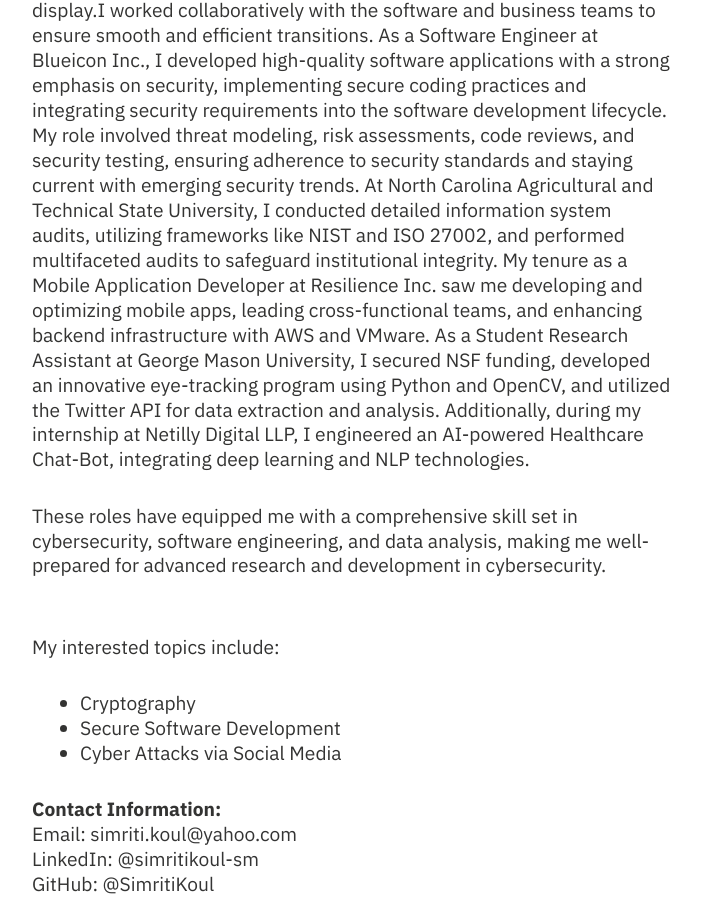
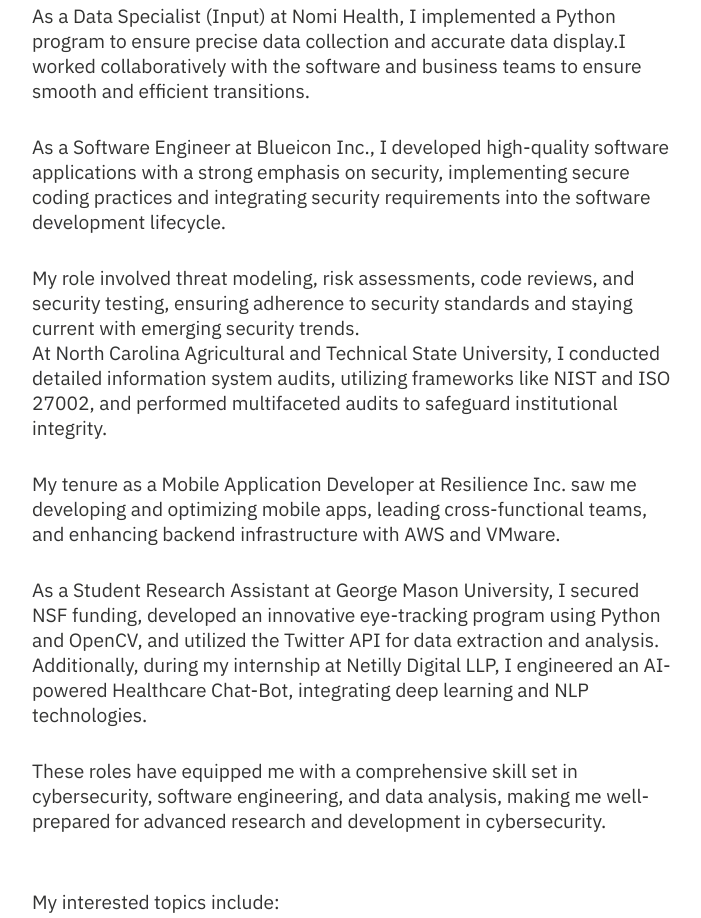
Before and after one commit to SimritiKoul/SimritiKoul.github.io, a plain HTML site: page index.html in a window 1280 px wide. Shown: the part 615-1533 px from the top of the page, without its empty margins (352-1053 px from the left). Before the commit the page ends 1376 px from the top, so only its background shows below. Drawn offline with nearby package versions, Linux system fonts and the light colour scheme; a web font is replaced by a local one.

Commit message:
Update index.html

```diff
--- a/index.html
+++ b/index.html
@@ -125,13 +125,13 @@
 				I have spent time working at <a href="https://eastern.usu.edu/"> Utah State University - Eastern, <a href="https://www.nomihealth.com/"> Nomi Health, <a href="https://blueiconinc.com/" >Blueicon Inc.</a>, <a href="https://www.ncat.edu/" >North Carolina A&T State University</a>, <a href="http://www.mylearningtools.org/" >Resilience Inc.</a> and <a href="https://www.gmu.edu/" >George Mason University</a>.</p>
 			<p>	Throughout my career, I have amassed a diverse and robust experience in cybersecurity, software development, and auditing.
 				As an IT & Cybersecurity Lecturer at Utah State University, I have delivered full-time instruction in Information Technology and Cybersecurity, integrating theoretical concepts with hands-on learning while designing and teaching courses in Security+, Python scripting, networking, and advanced PLC systems across Fall 2025 and Spring 2026.
-				My role involved supporting student success through curriculum development, assessment, and mentorship, guiding learners toward industry certifications and career readiness.
-				As a Data Specialist (Input) at Nomi Health, I implemented a Python program to ensure precise data collection and accurate data display.I worked collaboratively with the software and business teams to ensure smooth and efficient transitions.
-				As a Software Engineer at Blueicon Inc., I developed high-quality software applications with a strong emphasis on security, implementing secure coding practices and integrating security requirements into the software development lifecycle.
+				My role involved supporting student success through curriculum development, assessment, and mentorship, guiding learners toward industry certifications and career readiness. </p>
+			<p> As a Data Specialist (Input) at Nomi Health, I implemented a Python program to ensure precise data collection and accurate data display.I worked collaboratively with the software and business teams to ensure smooth and efficient transitions. </p>
+			<p>	As a Software Engineer at Blueicon Inc., I developed high-quality software applications with a strong emphasis on security, implementing secure coding practices and integrating security requirements into the software development lifecycle. </p>
 				My role involved threat modeling, risk assessments, code reviews, and security testing, ensuring adherence to security standards and staying current with emerging security trends.
-				At North Carolina Agricultural and Technical State University, I conducted detailed information system audits, utilizing frameworks like NIST and ISO 27002, and performed multifaceted audits to safeguard institutional integrity.
-				My tenure as a Mobile Application Developer at Resilience Inc. saw me developing and optimizing mobile apps, leading cross-functional teams, and enhancing backend infrastructure with AWS and VMware.
-				As a Student Research Assistant at George Mason University, I secured NSF funding, developed an innovative eye-tracking program using Python and OpenCV, and utilized the Twitter API for data extraction and analysis.
+			<p>	At North Carolina Agricultural and Technical State University, I conducted detailed information system audits, utilizing frameworks like NIST and ISO 27002, and performed multifaceted audits to safeguard institutional integrity. </p>
+			<p>	My tenure as a Mobile Application Developer at Resilience Inc. saw me developing and optimizing mobile apps, leading cross-functional teams, and enhancing backend infrastructure with AWS and VMware. </p>
+			<p>	As a Student Research Assistant at George Mason University, I secured NSF funding, developed an innovative eye-tracking program using Python and OpenCV, and utilized the Twitter API for data extraction and analysis.
 				Additionally, during my internship at Netilly Digital LLP, I engineered an AI-powered Healthcare Chat-Bot, integrating deep learning and NLP technologies. </p>
 			<p>	These roles have equipped me with a comprehensive skill set in cybersecurity, software engineering, and data analysis, making me well-prepared for advanced research and development in cybersecurity. </p><br>
 			<p>	My interested topics include:
```
